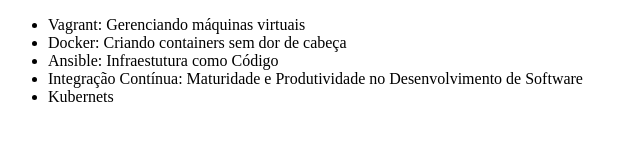
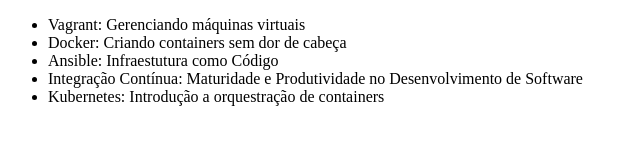
Before and after one commit to VictorTenedini/alura-git, a plain HTML site: page index.html in a window 1280 px wide. Shown: the whole page, without its empty margins (0-640 px from the left). Drawn offline with Linux system fonts and the light colour scheme.

Commit message:
completando curso de kubernetes

```diff
--- a/index.html
+++ b/index.html
@@ -10,7 +10,7 @@
         <li>Docker: Criando containers sem dor de cabeça</li>
         <li>Ansible: Infraestutura como Código</li>
         <li>Integração Contínua: Maturidade e Produtividade no Desenvolvimento de Software</li>
-        <li>Kubernets</li>
+        <li>Kubernetes: Introdução a orquestração de containers</li>
     </ul>
 </body>
 </html>
```
